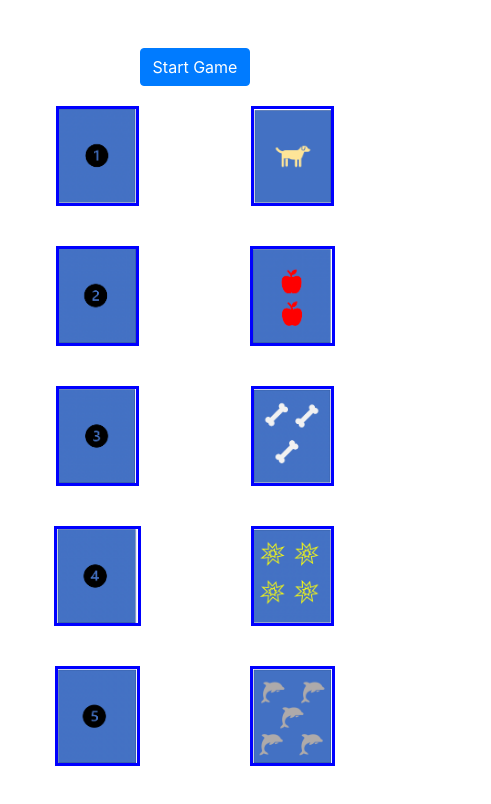
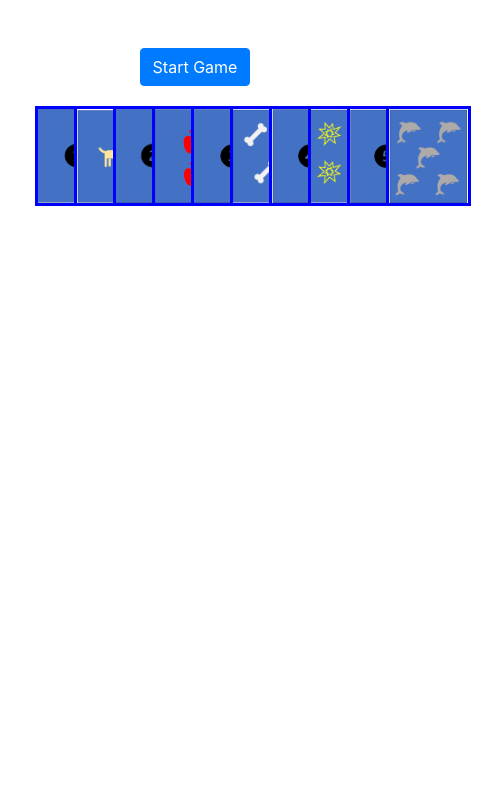
Before and after one commit to MarciaAdler/laylagame, a React (Create React App) app in the folder client/: page / in a window 390 px wide. Shown: the top 804 px of the page, 491 px wide, since content can reach past the window. Built offline with nearby package versions, Linux system fonts and the light colour scheme.

Commit message:
added reset ability on start of game

```diff
--- a/client/src/Components/MatchCard.js
+++ b/client/src/Components/MatchCard.js
@@ -12,7 +12,7 @@ const styles = {
 };
 function MatchCard(props) {
   return (
-    <Col className="col-6 col-md-3">
+    <Col className="col-sm-6 col-md-3 col-lg-3">
       <img
         style={styles.card}
         src={props.image}
--- a/client/src/Pages/Match.js
+++ b/client/src/Pages/Match.js
@@ -17,11 +17,11 @@ class Match extends React.Component {
     this.shufflecards = this.shufflecards.bind(this);
   }
   shufflecards = () => {
-    for (let i = this.state.matchcards.length - 1; i > 0; i--) {
+    for (let i = this.state.remainingcards.length - 1; i > 0; i--) {
       const j = Math.floor(Math.random() * i);
       const temp = this.state.matchcards[i];
-      this.state.matchcards[i] = this.state.matchcards[j];
-      this.state.matchcards[j] = temp;
+      this.state.remainingcards[i] = this.state.remainingcards[j];
+      this.state.remainingcards[j] = temp;
     }
   };
 
@@ -38,23 +38,23 @@ class Match extends React.Component {
     function selectCard(value) {
       if (this.state.selected && this.state.selected.length <= 1) {
         this.setState({ startMessage: "" });
-        selectedcards.push(value.value);
-        const index = this.state.matchcards.indexOf(value.id);
-        this.state.indexes.push(index);
+        selectedcards.push(value);
+
         this.setState({ selected: selectedcards });
         if (selectedcards.length === 2) {
-          if (selectedcards[0] === selectedcards[1]) {
+          if (selectedcards[0].value === selectedcards[1].value) {
             this.setState({ startMessage: "Match! Pick again" });
             this.setState({ selected: [] });
-            const remainingCards = [];
-            for (let i = 0; i < this.state.matchcards.length; i++) {
-              const element = this.state.matchcards[i];
-              if (element.value === selectedcards[0]) {
-                this.state.matchcards.splice(i, 1);
+            for (let i = 0; i < this.state.remainingcards.length; i++) {
+              const element = this.state.remainingcards[i];
+              if (
+                element.id === selectedcards[0].id ||
+                element.id === selectedcards[1].id
+              ) {
+                this.state.remainingcards.splice(i, 1);
               }
             }
-            console.log(this.state.matchcards);
-
+            console.log(this.state.remainingcards);
             selectedcards = [];
           } else {
             this.setState({ startMessage: "Incorrect match, Pick again" });
@@ -66,6 +66,7 @@ class Match extends React.Component {
     }
 
     function start() {
+      this.setState({ remainingcards: this.state.matchcards });
       this.shufflecards();
       selectedcards = [];
       this.setState({ selected: [] });
```
